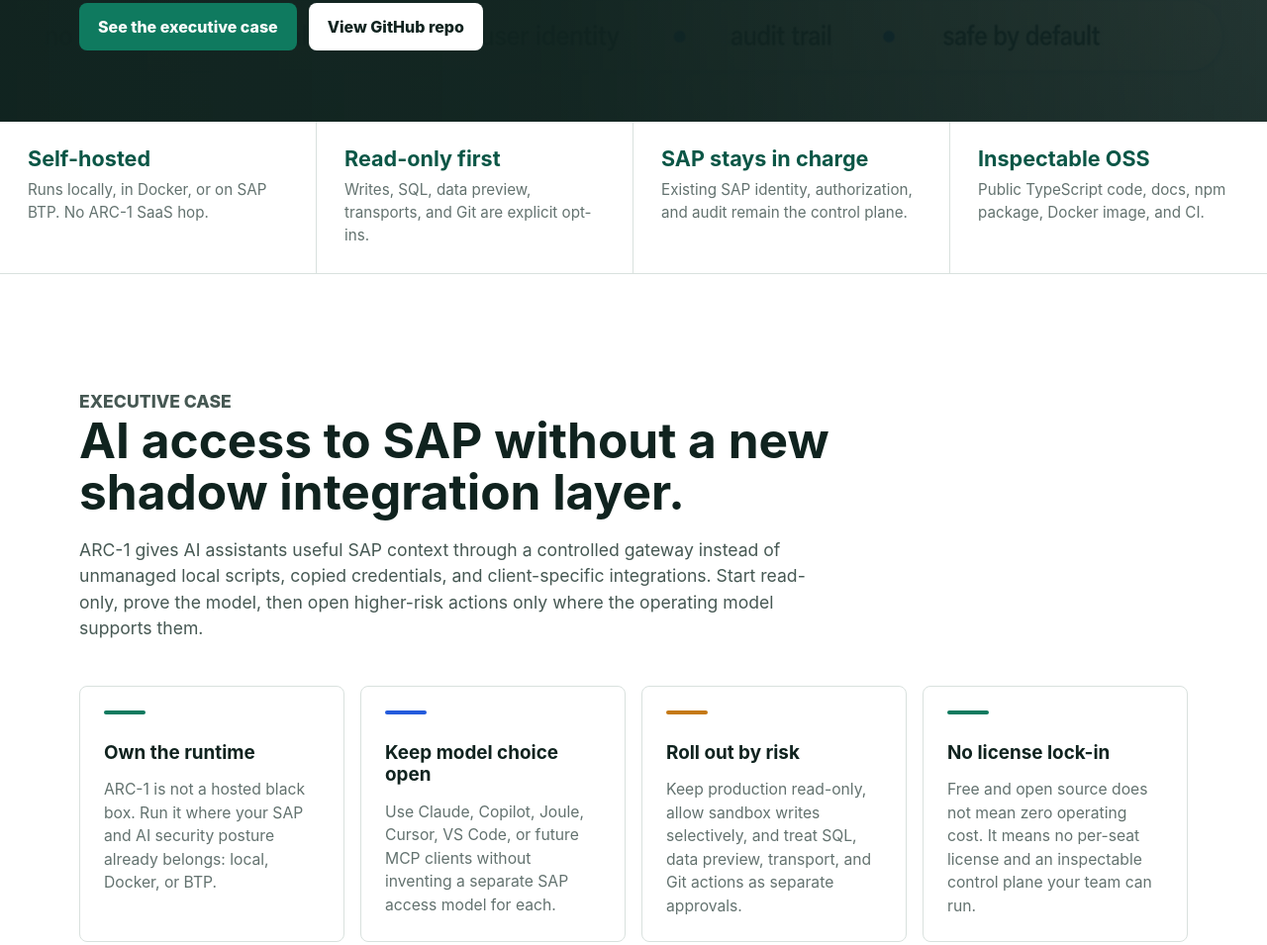
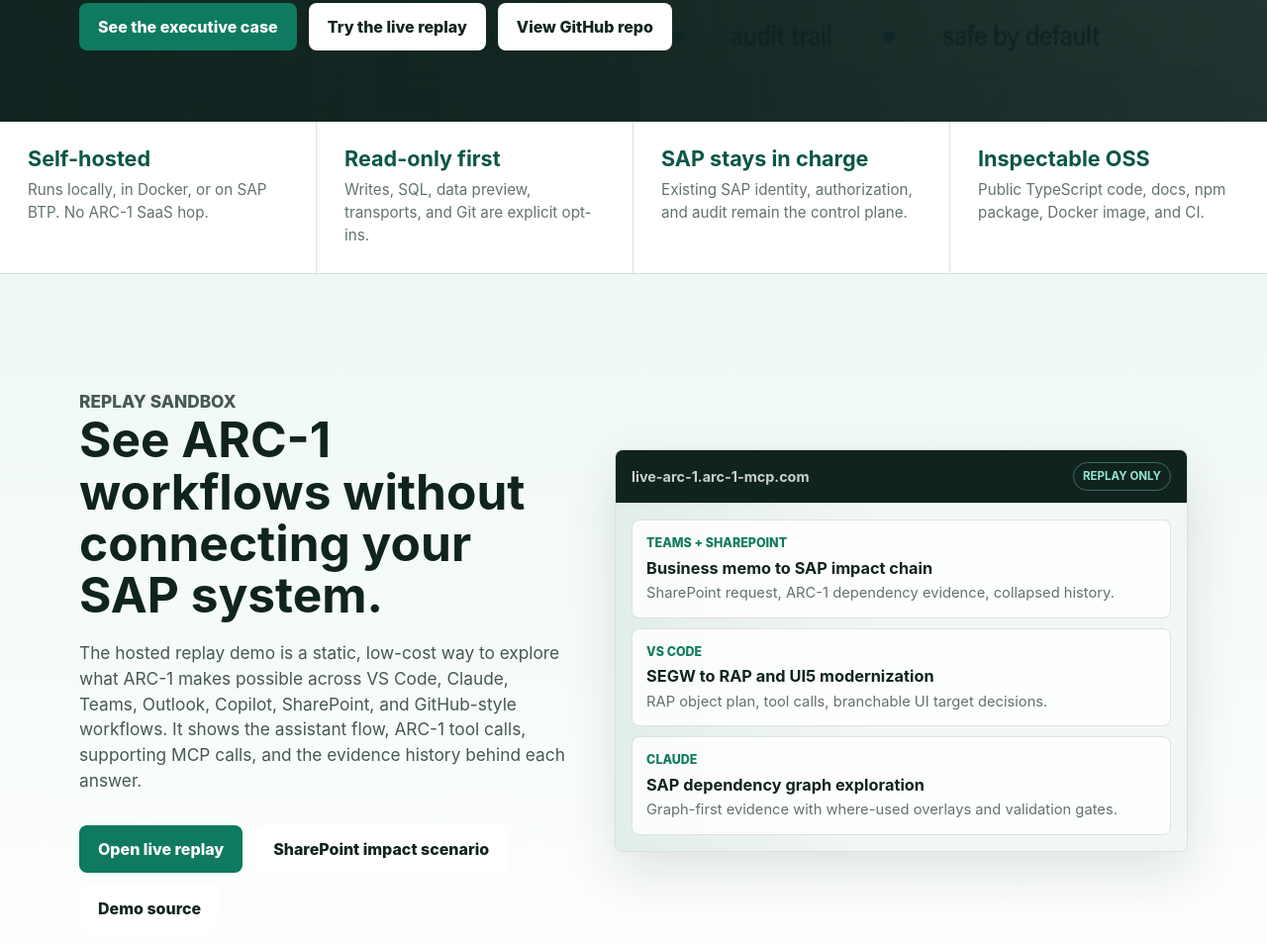
Before and after one commit to arc-mcp/arc-1-mcp.com, a website built with Vite: page index.html in a window 1280 px wide. Shown: the part 634-1589 px from the top of the page at 99% size. Built offline with nearby package versions, Linux system fonts and the light colour scheme.

Commit message:
feat: add live replay demo to landing page

```diff
--- a/index.html
+++ b/index.html
@@ -37,6 +37,7 @@
       <nav class="site-nav" aria-label="Primary navigation" data-site-nav>
         <a href="#executive">Executive</a>
         <a href="#use-cases">Use cases</a>
+        <a href="#live-demo">Live demo</a>
         <a href="#architecture">Security</a>
         <a href="#start">Start</a>
         <a href="#resources">Resources</a>
@@ -60,6 +61,7 @@
           </p>
           <div class="hero__actions">
             <a class="button button--primary" href="#executive">See the executive case</a>
+            <a class="button button--light" href="https://live-arc-1.arc-1-mcp.com/">Try the live replay</a>
             <a class="button button--light" href="https://github.com/arc-mcp/arc-1">View GitHub repo</a>
           </div>
         </div>
@@ -81,6 +83,48 @@
         <div class="proof-strip__item">
           <strong>Inspectable OSS</strong>
           <span>Public TypeScript code, docs, npm package, Docker image, and CI.</span>
+        </div>
+      </section>
+
+      <section class="section section--live" id="live-demo" aria-labelledby="live-demo-title">
+        <div class="section__inner live-demo">
+          <div class="live-demo__copy">
+            <p class="eyebrow">Replay sandbox</p>
+            <h2 id="live-demo-title">See ARC-1 workflows without connecting your SAP system.</h2>
+            <p>
+              The hosted replay demo is a static, low-cost way to explore what ARC-1 makes possible across VS Code,
+              Claude, Teams, Outlook, Copilot, SharePoint, and GitHub-style workflows. It shows the assistant flow,
+              ARC-1 tool calls, supporting MCP calls, and the evidence history behind each answer.
+            </p>
+            <div class="inline-actions">
+              <a class="button button--primary" href="https://live-arc-1.arc-1-mcp.com/">Open live replay</a>
+              <a class="button button--light" href="https://live-arc-1.arc-1-mcp.com/scenarios/teams-sharepoint-impact/">SharePoint impact scenario</a>
+              <a class="button button--light" href="https://github.com/arc-mcp/live-arc-1">Demo source</a>
+            </div>
+          </div>
+          <div class="live-demo__panel">
+            <div class="live-demo__bar">
+              <span>live-arc-1.arc-1-mcp.com</span>
+              <strong>Replay only</strong>
+            </div>
+            <div class="live-demo__body">
+              <div class="live-demo__scenario">
+                <span>Teams + SharePoint</span>
+                <strong>Business memo to SAP impact chain</strong>
+                <em>SharePoint request, ARC-1 dependency evidence, collapsed history.</em>
+              </div>
+              <div class="live-demo__scenario">
+                <span>VS Code</span>
+                <strong>SEGW to RAP and UI5 modernization</strong>
+                <em>RAP object plan, tool calls, branchable UI target decisions.</em>
+              </div>
+              <div class="live-demo__scenario">
+                <span>Claude</span>
+                <strong>SAP dependency graph exploration</strong>
+                <em>Graph-first evidence with where-used overlays and validation gates.</em>
+              </div>
+            </div>
+          </div>
         </div>
       </section>
 
@@ -403,6 +447,11 @@
               <h3>arc-1-segw-to-rap</h3>
               <p>SEGW to RAP and UI5 JavaScript to TypeScript/Fiori elements demo using MCP servers.</p>
             </a>
+            <a class="repo-card" href="https://github.com/arc-mcp/live-arc-1">
+              <span>Showcase - Live</span>
+              <h3>live-arc-1</h3>
+              <p>Hosted replay sandbox for ARC-1 scenarios across developer, business, Microsoft 365, Claude, and modernization workflows.</p>
+            </a>
             <a class="repo-card" href="https://github.com/arc-mcp/arc-1-abap-cicd-review">
               <span>Automation - Demo</span>
               <h3>arc-1-abap-cicd-review</h3>
--- a/src/styles.css
+++ b/src/styles.css
@@ -362,6 +362,101 @@ select {
   max-width: 280px;
 }
 
+.live-demo {
+  display: grid;
+  grid-template-columns: minmax(0, 0.92fr) minmax(360px, 1.08fr);
+  gap: 48px;
+  align-items: center;
+}
+
+.live-demo__copy h2 {
+  margin: 0;
+  font-size: 3.1rem;
+  line-height: 1.05;
+  letter-spacing: 0;
+}
+
+.live-demo__copy p {
+  margin: 20px 0 0;
+  color: var(--ink-soft);
+  font-size: 1.08rem;
+}
+
+.live-demo__panel {
+  overflow: hidden;
+  border: 1px solid rgba(16, 35, 31, 0.14);
+  border-radius: 8px;
+  background: var(--paper);
+  box-shadow: 0 20px 54px rgba(16, 35, 31, 0.12);
+}
+
+.live-demo__bar {
+  display: flex;
+  min-height: 52px;
+  align-items: center;
+  justify-content: space-between;
+  gap: 14px;
+  padding: 12px 16px;
+  border-bottom: 1px solid var(--line);
+  background: #10231f;
+  color: #fff;
+}
+
+.live-demo__bar span {
+  overflow: hidden;
+  color: rgba(255, 255, 255, 0.78);
+  font-size: 0.9rem;
+  font-weight: 750;
+  text-overflow: ellipsis;
+  white-space: nowrap;
+}
+
+.live-demo__bar strong {
+  flex: 0 0 auto;
+  padding: 5px 9px;
+  border: 1px solid rgba(147, 230, 205, 0.36);
+  border-radius: 999px;
+  color: #93e6cd;
+  font-size: 0.72rem;
+  text-transform: uppercase;
+}
+
+.live-demo__body {
+  display: grid;
+  gap: 10px;
+  padding: 16px;
+  background: linear-gradient(90deg, rgba(15, 122, 95, 0.08), transparent 46%), var(--paper-soft);
+}
+
+.live-demo__scenario {
+  display: grid;
+  gap: 5px;
+  padding: 14px;
+  border: 1px solid rgba(16, 35, 31, 0.12);
+  border-radius: 8px;
+  background: rgba(255, 255, 255, 0.84);
+}
+
+.live-demo__scenario span {
+  color: var(--green);
+  font-size: 0.78rem;
+  font-weight: 850;
+  text-transform: uppercase;
+}
+
+.live-demo__scenario strong {
+  color: var(--ink);
+  font-size: 1.02rem;
+  line-height: 1.25;
+}
+
+.live-demo__scenario em {
+  color: var(--muted);
+  font-size: 0.92rem;
+  font-style: normal;
+  line-height: 1.4;
+}
+
 .section {
   padding: 96px 24px;
 }
@@ -380,6 +475,10 @@ select {
 
 .section--resources {
   background: var(--paper-warm);
+}
+
+.section--live {
+  background: linear-gradient(180deg, #eef8f4 0%, #ffffff 100%);
 }
 
 .section__inner {
@@ -885,6 +984,11 @@ select {
     gap: 36px;
   }
 
+  .live-demo {
+    grid-template-columns: 1fr;
+    gap: 32px;
+  }
+
   .decision-list div {
     grid-template-columns: 1fr;
     gap: 6px;
@@ -1009,12 +1113,14 @@ select {
   }
 
   .section-heading h2,
+  .live-demo__copy h2,
   .split h2,
   .cta-band h2 {
     font-size: 2.35rem;
   }
 
   .section-heading p,
+  .live-demo__copy p,
   .split p {
     font-size: 1rem;
   }
```
